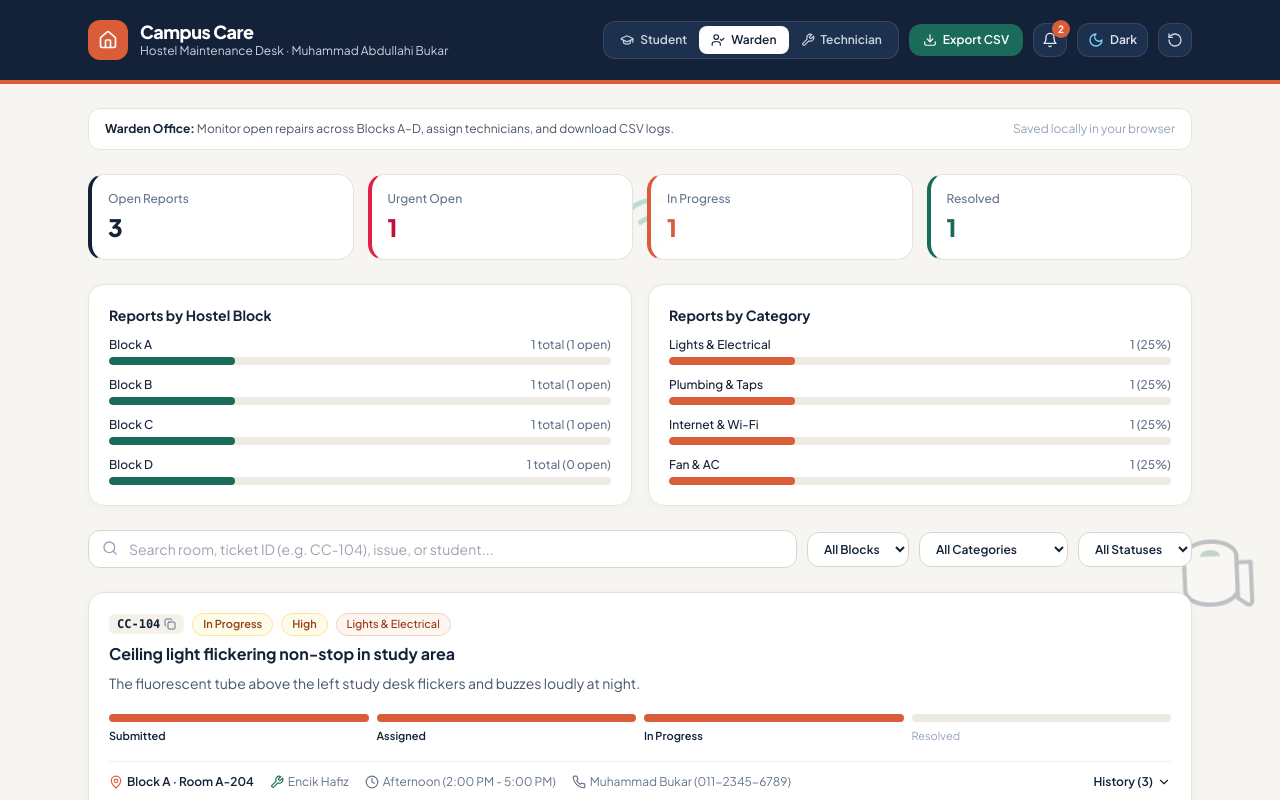
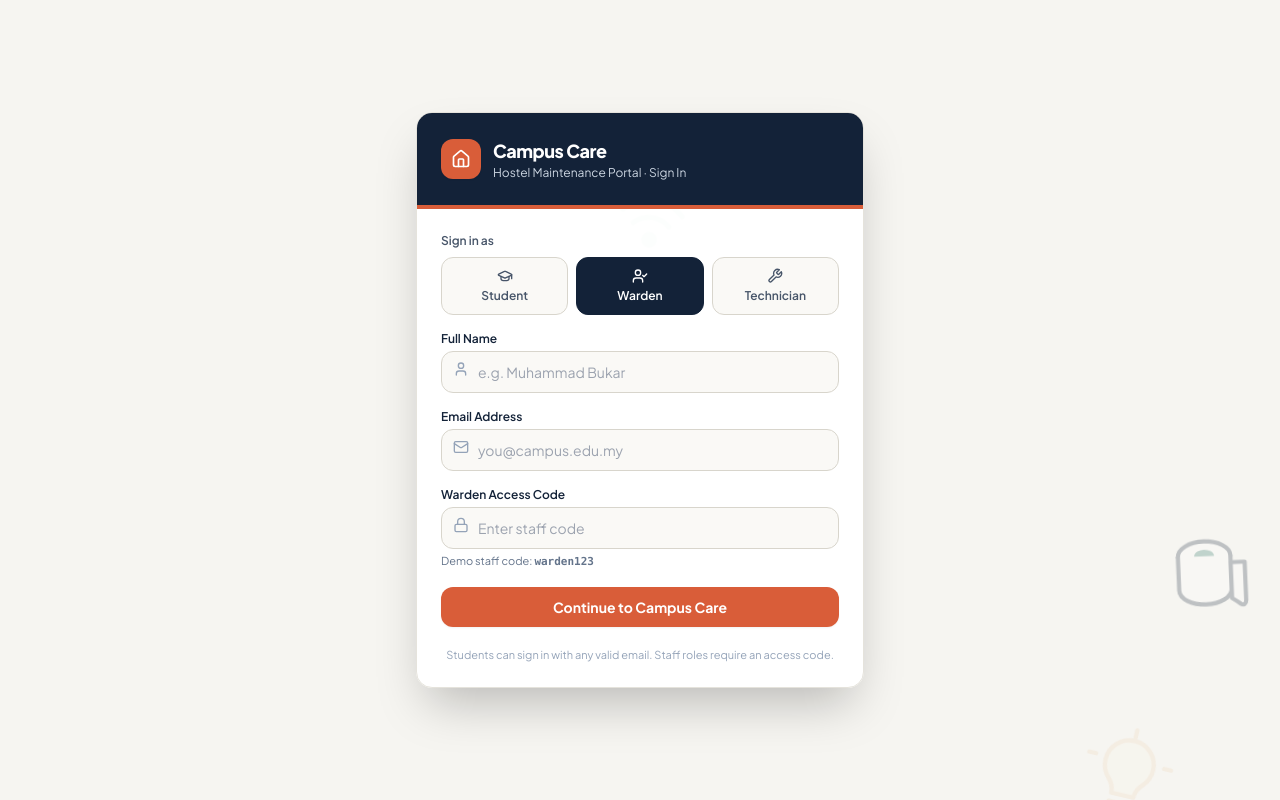
Before and after one commit to DanMadinah/Campus-Care, a React (Vite) app: page / in a window 1280 px wide. Both pictures are taken after a click on the button "Warden". Shown: the top 800 px of the page. Built offline with nearby package versions, Linux system fonts and the light colour scheme.

Commit message:
feat(auth): add email login screen with separate Student, Warden, and Technician access

```diff
--- a/src/App.tsx
+++ b/src/App.tsx
@@ -5,12 +5,10 @@ import {
   Download,
   RotateCcw,
   Search,
-  UserCheck,
-  Wrench,
-  GraduationCap,
   Sun,
   Moon,
   Bell,
+  LogOut,
 } from 'lucide-react';
 import {
   BLOCKS,
@@ -32,6 +30,7 @@ import { ReportModal } from './components/ReportModal';
 import { TicketCard } from './components/TicketCard';
 import { AdminAnalytics } from './components/AdminAnalytics';
 import { MaintenanceBackdrop } from './components/MaintenanceBackdrop';
+import { LoginScreen, SessionUser } from './components/LoginScreen';
 
 interface NotificationItem {
   id: string;
@@ -41,15 +40,17 @@ interface NotificationItem {
   read: boolean;
 }
 
-const ROLE_META: Array<{ id: UserRole; label: string; icon: typeof GraduationCap }> = [
-  { id: 'STUDENT', label: 'Student', icon: GraduationCap },
-  { id: 'WARDEN', label: 'Warden', icon: UserCheck },
-  { id: 'TECHNICIAN', label: 'Technician', icon: Wrench },
-];
-
 export default function App() {
+  const [session, setSession] = useState<SessionUser | null>(() => {
+    try {
+      const raw = sessionStorage.getItem('campuscare_session');
+      return raw ? (JSON.parse(raw) as SessionUser) : null;
+    } catch {
+      return null;
+    }
+  });
   const [tickets, setTickets] = useState<MaintenanceTicket[]>(() => loadTickets());
-  const [role, setRole] = useState<UserRole>('STUDENT');
+  const role: UserRole = session?.role ?? 'STUDENT';
   const [search, setSearch] = useState('');
   const [blockFilter, setBlockFilter] = useState<string>('ALL');
   const [categoryFilter, setCategoryFilter] = useState<string>('ALL');
@@ -199,6 +200,30 @@ export default function App() {
     notify('Sample hostel records restored');
   };
 
+  const handleLogin = (user: SessionUser) => {
+    setSession(user);
+    try {
+      sessionStorage.setItem('campuscare_session', JSON.stringify(user));
+    } catch {
+      // ignore
+    }
+    notify(`Signed in as ${user.name} (${user.role.toLowerCase()})`);
+  };
+
+  const handleLogout = () => {
+    setSession(null);
+    setShowNotifs(false);
+    try {
+      sessionStorage.removeItem('campuscare_session');
+    } catch {
+      // ignore
+    }
+  };
+
+  if (!session) {
+    return <LoginScreen onLogin={handleLogin} />;
+  }
+
   return (
     <div className="min-h-screen bg-[#F6F5F1] dark:bg-[#0E1624] text-[#132238] dark:text-slate-100 relative overflow-x-hidden transition-colors">
       <MaintenanceBackdrop />
@@ -217,23 +242,12 @@ export default function App() {
           </div>
 
           <div className="flex flex-wrap items-center gap-2.5">
-            <div className="inline-flex rounded-xl bg-[#1D314F] p-1 border border-white/10">
-              {ROLE_META.map((r) => {
-                const Icon = r.icon;
-                const active = role === r.id;
-                return (
-                  <button
-                    key={r.id}
-                    onClick={() => setRole(r.id)}
-                    className={`inline-flex items-center gap-1.5 px-3 py-1.5 rounded-lg text-xs font-semibold transition ${
-                      active ? 'bg-white text-[#132238] shadow-sm' : 'text-slate-300 hover:text-white'
-                    }`}
-                  >
-                    <Icon className="w-3.5 h-3.5" />
-                    {r.label}
-                  </button>
-                );
-              })}
+            {/* Signed-in User Pill */}
+            <div className="inline-flex items-center gap-2 rounded-xl bg-[#1D314F] px-3 py-1.5 border border-white/10 text-xs">
+              <span className="font-semibold text-white">{session.name}</span>
+              <span className="text-[10px] uppercase tracking-wider px-1.5 py-0.5 rounded bg-[#D95D39]/90 text-white font-bold">
+                {session.role}
+              </span>
             </div>
 
             {role === 'STUDENT' && (
@@ -317,6 +331,15 @@ export default function App() {
               className="p-2 rounded-xl bg-[#1D314F] text-slate-300 hover:text-white border border-white/10"
             >
               <RotateCcw className="w-4 h-4" />
+            </button>
+
+            <button
+              onClick={handleLogout}
+              title="Sign out"
+              className="inline-flex items-center gap-1.5 px-2.5 py-2 rounded-xl bg-[#1D314F] text-slate-200 hover:text-white border border-white/10 text-xs font-semibold"
+            >
+              <LogOut className="w-4 h-4" />
+              <span className="hidden sm:inline">Sign out</span>
             </button>
           </div>
         </div>
@@ -447,7 +470,7 @@ export default function App() {
       </main>
 
       {showReportModal && (
-        <ReportModal onClose={() => setShowReportModal(false)} onSubmit={handleCreate} />
+        <ReportModal defaultName={session.name} onClose={() => setShowReportModal(false)} onSubmit={handleCreate} />
       )}
 
       {toast && (
--- /dev/null
+++ b/src/components/LoginScreen.tsx
@@ -0,0 +1,193 @@
+import { useState } from 'react';
+import { Home, Mail, User, Lock, GraduationCap, UserCheck, Wrench, AlertCircle } from 'lucide-react';
+import { UserRole } from '../types';
+import { MaintenanceBackdrop } from './MaintenanceBackdrop';
+
+export interface SessionUser {
+  name: string;
+  email: string;
+  role: UserRole;
+}
+
+interface LoginScreenProps {
+  onLogin: (user: SessionUser) => void;
+}
+
+const STAFF_CODES: Record<Exclude<UserRole, 'STUDENT'>, string> = {
+  WARDEN: 'warden123',
+  TECHNICIAN: 'tech123',
+};
+
+const ROLE_OPTIONS: Array<{ id: UserRole; label: string; icon: typeof GraduationCap }> = [
+  { id: 'STUDENT', label: 'Student', icon: GraduationCap },
+  { id: 'WARDEN', label: 'Warden', icon: UserCheck },
+  { id: 'TECHNICIAN', label: 'Technician', icon: Wrench },
+];
+
+export function LoginScreen({ onLogin }: LoginScreenProps) {
+  const [role, setRole] = useState<UserRole>('STUDENT');
+  const [name, setName] = useState('');
+  const [email, setEmail] = useState('');
+  const [staffCode, setStaffCode] = useState('');
+  const [error, setError] = useState('');
+
+  const handleSubmit = (e: React.FormEvent) => {
+    e.preventDefault();
+    const cleanEmail = email.trim().toLowerCase();
+    const cleanName = name.trim();
+
+    if (!cleanName || cleanName.length < 2) {
+      setError('Please enter your full name.');
+      return;
+    }
+    if (!/^[^\s@]+@[^\s@]+\.[^\s@]+$/.test(cleanEmail)) {
+      setError('Please enter a valid email address.');
+      return;
+    }
+    if (role !== 'STUDENT') {
+      if (staffCode.trim() !== STAFF_CODES[role]) {
+        setError(`Invalid ${role === 'WARDEN' ? 'Warden' : 'Technician'} access code.`);
+        return;
+      }
+    }
+
+    onLogin({ name: cleanName, email: cleanEmail, role });
+  };
+
+  return (
+    <div className="min-h-screen bg-[#F6F5F1] dark:bg-[#0E1624] text-[#132238] dark:text-slate-100 relative flex items-center justify-center p-4 overflow-hidden">
+      <MaintenanceBackdrop />
+
+      <div className="relative z-10 w-full max-w-md bg-white/95 dark:bg-[#162133]/95 border border-[#E5E3DC] dark:border-[#26354D] rounded-2xl shadow-2xl overflow-hidden">
+        {/* Top Navy Header */}
+        <div className="bg-[#132238] text-white px-6 py-6 border-b-4 border-[#D95D39]">
+          <div className="flex items-center gap-3">
+            <div className="w-10 h-10 rounded-xl bg-[#D95D39] flex items-center justify-center shadow-sm">
+              <Home className="w-5 h-5 text-white" />
+            </div>
+            <div>
+              <h1 className="text-lg font-extrabold tracking-tight">Campus Care</h1>
+              <p className="text-xs text-slate-300">Hostel Maintenance Portal · Sign In</p>
+            </div>
+          </div>
+        </div>
+
+        <form onSubmit={handleSubmit} className="p-6 space-y-4">
+          {/* Role Picker */}
+          <div>
+            <label className="block text-xs font-semibold text-[#475569] dark:text-slate-300 mb-2">
+              Sign in as
+            </label>
+            <div className="grid grid-cols-3 gap-2">
+              {ROLE_OPTIONS.map((opt) => {
+                const Icon = opt.icon;
+                const active = role === opt.id;
+                return (
+                  <button
+                    key={opt.id}
+                    type="button"
+                    onClick={() => {
+                      setRole(opt.id);
+                      setError('');
+                    }}
+                    className={`flex flex-col items-center gap-1 py-2.5 px-2 rounded-xl border text-xs font-semibold transition ${
+                      active
+                        ? 'bg-[#132238] text-white border-[#132238] dark:bg-[#D95D39] dark:border-[#D95D39]'
+                        : 'bg-[#FAF9F6] dark:bg-[#0E1624] text-[#475569] dark:text-slate-300 border-[#D8D5CC] dark:border-[#26354D] hover:border-[#D95D39]'
+                    }`}
+                  >
+                    <Icon className="w-4 h-4" />
+                    {opt.label}
+                  </button>
+                );
+              })}
+            </div>
+          </div>
+
+          {error && (
+            <div className="flex items-center gap-2 text-xs text-rose-700 dark:text-rose-300 bg-rose-50 dark:bg-rose-950/50 border border-rose-200 dark:border-rose-800 px-3 py-2 rounded-lg">
+              <AlertCircle className="w-4 h-4 shrink-0" />
+              {error}
+            </div>
+          )}
+
+          <div>
+            <label className="block text-xs font-semibold text-[#132238] dark:text-slate-200 mb-1">
+              Full Name
+            </label>
+            <div className="relative">
+              <User className="w-4 h-4 text-[#94A3B8] absolute left-3 top-2.5" />
+              <input
+                required
+                autoFocus
+                value={name}
+                onChange={(e) => {
+                  setName(e.target.value);
+                  setError('');
+                }}
+                placeholder="e.g. Muhammad Bukar"
+                className="w-full bg-[#FAF9F6] dark:bg-[#0E1624] border border-[#D8D5CC] dark:border-[#26354D] rounded-xl pl-9 pr-3 py-2.5 text-sm text-[#132238] dark:text-white focus:outline-none focus:border-[#D95D39]"
+              />
+            </div>
+          </div>
+
+          <div>
+            <label className="block text-xs font-semibold text-[#132238] dark:text-slate-200 mb-1">
+              Email Address
+            </label>
+            <div className="relative">
+              <Mail className="w-4 h-4 text-[#94A3B8] absolute left-3 top-2.5" />
+              <input
+                required
+                type="email"
+                value={email}
+                onChange={(e) => {
+                  setEmail(e.target.value);
+                  setError('');
+                }}
+                placeholder="you@campus.edu.my"
+                className="w-full bg-[#FAF9F6] dark:bg-[#0E1624] border border-[#D8D5CC] dark:border-[#26354D] rounded-xl pl-9 pr-3 py-2.5 text-sm text-[#132238] dark:text-white focus:outline-none focus:border-[#D95D39]"
+              />
+            </div>
+          </div>
+
+          {role !== 'STUDENT' && (
+            <div>
+              <label className="block text-xs font-semibold text-[#132238] dark:text-slate-200 mb-1">
+                {role === 'WARDEN' ? 'Warden Access Code' : 'Technician Access Code'}
+              </label>
+              <div className="relative">
+                <Lock className="w-4 h-4 text-[#94A3B8] absolute left-3 top-2.5" />
+                <input
+                  required
+                  type="password"
+                  value={staffCode}
+                  onChange={(e) => {
+                    setStaffCode(e.target.value);
+                    setError('');
+                  }}
+                  placeholder="Enter staff code"
+                  className="w-full bg-[#FAF9F6] dark:bg-[#0E1624] border border-[#D8D5CC] dark:border-[#26354D] rounded-xl pl-9 pr-3 py-2.5 text-sm text-[#132238] dark:text-white focus:outline-none focus:border-[#D95D39]"
+                />
+              </div>
+              <p className="text-[11px] text-[#64748B] dark:text-slate-400 mt-1">
+                Demo staff code: <code className="font-mono font-semibold">{STAFF_CODES[role]}</code>
+              </p>
+            </div>
+          )}
+
+          <button
+            type="submit"
+            className="w-full py-2.5 rounded-xl bg-[#D95D39] hover:bg-[#C14B29] text-white text-sm font-bold shadow-sm transition"
+          >
+            Continue to Campus Care
+          </button>
+
+          <p className="text-[11px] text-center text-[#94A3B8] pt-1">
+            Students can sign in with any valid email. Staff roles require an access code.
+          </p>
+        </form>
+      </div>
+    </div>
+  );
+}
--- a/src/components/ReportModal.tsx
+++ b/src/components/ReportModal.tsx
@@ -4,6 +4,7 @@ import { BLOCKS, CATEGORIES, PRIORITIES, VISIT_SLOTS } from '../data/store';
 import { HostelBlock, PresetCategory, Priority } from '../types';
 
 interface ReportModalProps {
+  defaultName?: string;
   onClose: () => void;
   onSubmit: (input: {
     title: string;
@@ -20,7 +21,7 @@ interface ReportModalProps {
   }) => void;
 }
 
-export function ReportModal({ onClose, onSubmit }: ReportModalProps) {
+export function ReportModal({ defaultName, onClose, onSubmit }: ReportModalProps) {
   const [title, setTitle] = useState('');
   const [description, setDescription] = useState('');
   const [category, setCategory] = useState<PresetCategory>('Lights & Electrical');
@@ -28,7 +29,7 @@ export function ReportModal({ onClose, onSubmit }: ReportModalProps) {
   const [block, setBlock] = useState<HostelBlock>('Block A');
   const [room, setRoom] = useState('A-204');
   const [priority, setPriority] = useState<Priority>('Medium');
-  const [reportedBy, setReportedBy] = useState('Muhammad Bukar');
+  const [reportedBy, setReportedBy] = useState(defaultName || 'Muhammad Bukar');
   const [studentId, setStudentId] = useState('STU-2026-014');
   const [phone, setPhone] = useState('011-2345-6789');
   const [preferredTime, setPreferredTime] = useState(VISIT_SLOTS[0]);
```
